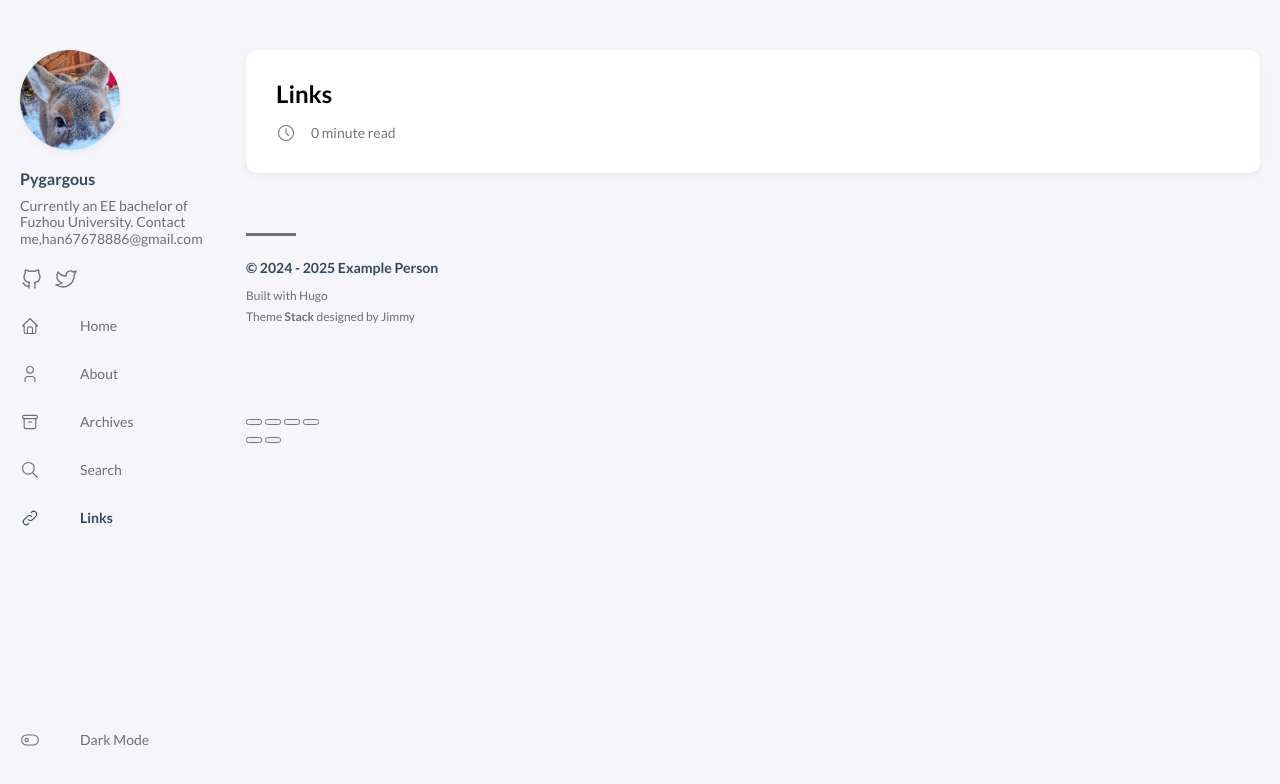
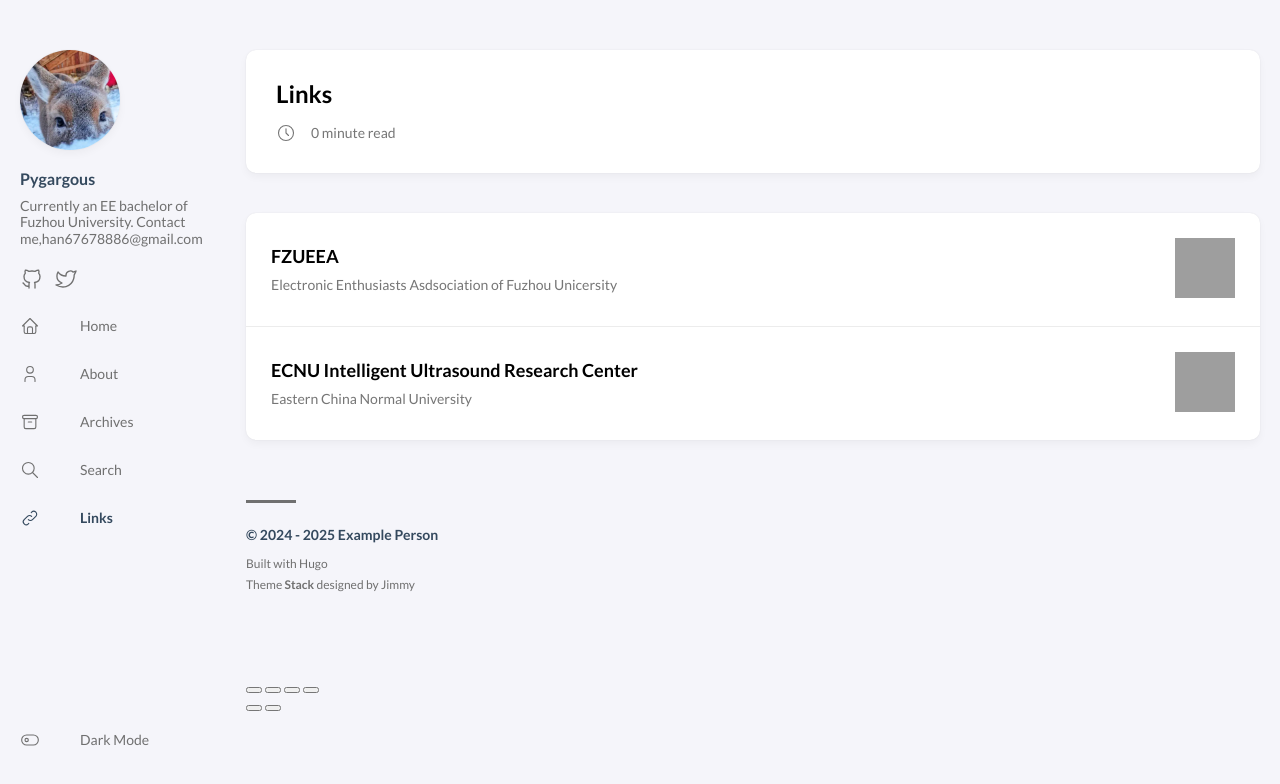
Before and after one commit to Henry-city/Henry-city.github.io, a plain HTML site: page links/index.html in a window 1280 px wide. Drawn offline with Linux system fonts and the light colour scheme; some packages are replaced by stand-ins of ours; grey boxes are pictures that could not be loaded; a script that the page names is missing.

Commit message:
deploy: Henry-city/hugo-main@17166213180a9d844133d9db8745cae47568c83d

```diff
--- a/links/index.html
+++ b/links/index.html
@@ -8,7 +8,7 @@
 <span>Links</span></a></li><li class=menu-bottom-section><ol class=menu><li id=dark-mode-toggle><svg class="icon icon-tabler icon-tabler-toggle-left" width="24" height="24" viewBox="0 0 24 24" stroke-width="2" stroke="currentcolor" fill="none" stroke-linecap="round" stroke-linejoin="round"><path stroke="none" d="M0 0h24v24H0z"/><circle cx="8" cy="12" r="2"/><rect x="2" y="6" width="20" height="12" rx="6"/></svg>
 <svg class="icon icon-tabler icon-tabler-toggle-right" width="24" height="24" viewBox="0 0 24 24" stroke-width="2" stroke="currentcolor" fill="none" stroke-linecap="round" stroke-linejoin="round"><path stroke="none" d="M0 0h24v24H0z"/><circle cx="16" cy="12" r="2"/><rect x="2" y="6" width="20" height="12" rx="6"/></svg>
 <span>Dark Mode</span></li></ol></li></ol></aside><main class="main full-width"><article class=main-article><header class=article-header><div class=article-details><div class=article-title-wrapper><h2 class=article-title><a href=/links/>Links</a></h2></div><footer class=article-time><div><svg class="icon icon-tabler icon-tabler-clock" width="24" height="24" viewBox="0 0 24 24" stroke-width="2" stroke="currentcolor" fill="none" stroke-linecap="round" stroke-linejoin="round"><path stroke="none" d="M0 0h24v24H0z"/><circle cx="12" cy="12" r="9"/><polyline points="12 7 12 12 15 15"/></svg>
-<time class=article-time--reading>0 minute read</time></div></footer></div></header><section class=article-content></section><footer class=article-footer></footer></article><footer class=site-footer><section class=copyright>&copy;
+<time class=article-time--reading>0 minute read</time></div></footer></div></header><section class=article-content></section><footer class=article-footer></footer></article><div class="article-list--compact links"><article><a href=https://xjfzueea.top/ target=_blank rel=noopener><div class=article-details><h2 class=article-title>FZUEEA</h2><footer class=article-time>Electronic Enthusiasts Asdsociation of Fuzhou Unicersity</footer></div><div class=article-image><img src=https://xjfzueea.top/wp-content/uploads/2024/08/logo1-1-1-1024x512.png loading=lazy></div></a></article><article><a href=https://ultrasound.ecnu.edu.cn/ target=_blank rel=noopener><div class=article-details><h2 class=article-title>ECNU Intelligent Ultrasound Research Center</h2><footer class=article-time>Eastern China Normal University</footer></div><div class=article-image><img src=https://ul-website-1300275204.cos.ap-shanghai.myqcloud.com/assets/images/2024090923014011-192x142.png loading=lazy></div></a></article></div><footer class=site-footer><section class=copyright>&copy;
 2024 -
 2025 Example Person</section><section class=powerby>Built with <a href=https://gohugo.io/ target=_blank rel=noopener>Hugo</a><br>Theme <b><a href=https://github.com/CaiJimmy/hugo-theme-stack target=_blank rel=noopener data-version=3.27.0>Stack</a></b> designed by <a href=https://jimmycai.com target=_blank rel=noopener>Jimmy</a></section></footer><div class=pswp tabindex=-1 role=dialog aria-hidden=true><div class=pswp__bg></div><div class=pswp__scroll-wrap><div class=pswp__container><div class=pswp__item></div><div class=pswp__item></div><div class=pswp__item></div></div><div class="pswp__ui pswp__ui--hidden"><div class=pswp__top-bar><div class=pswp__counter></div><button class="pswp__button pswp__button--close" title="Close (Esc)"></button>
 <button class="pswp__button pswp__button--share" title=Share></button>
```
